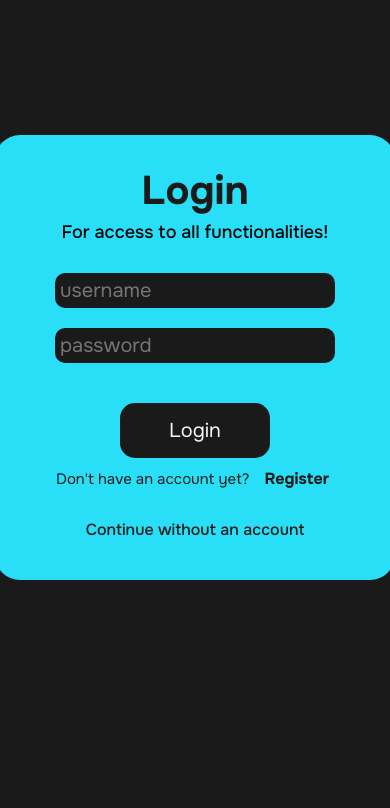
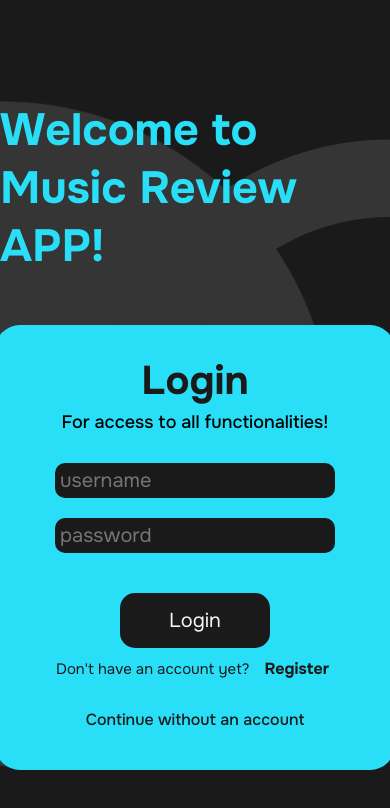
Before and after one commit to KAMMAT03/music-review-project, a React (Vite) app: page /auth in a window 390 px wide. Shown: the top 808 px of the page. Built offline with nearby package versions, Linux system fonts and the light colour scheme; the HTML template or start-up script is replaced by a standard one.

Commit message:
added vinyl icon and headphone icon in the background of login and main

```diff
--- a/src/pages/Login.jsx
+++ b/src/pages/Login.jsx
@@ -1,8 +1,10 @@
 import React from 'react'
-import '../styles/login.css'
 import { useLocation, useNavigate } from 'react-router-dom';
+import vinyl from '../assets/vinyl.svg';
+import headphones from '../assets/headphones.svg'
+import '../styles/login.css';
 
-export default function Login(props){
+export default function Login(){
     const [registered, setRegistered] = React.useState(true);
 
     const location = useLocation();
@@ -98,6 +100,9 @@ export default function Login(props){
 
     return (
         <div className='login-div'>
+            <img className='login-vinyl' src={vinyl} alt="" />
+            <img className='login-headphones' src={headphones} alt="" />
+            <h1 className='login-welcome'>Welcome to Music Review APP!</h1>
             <div className="login">
                 <h1>{registered ? 'Login' : 'Register'}</h1>
                 <p className='login-info' >For access to all functionalities!</p>
--- a/src/pages/Main.jsx
+++ b/src/pages/Main.jsx
@@ -2,6 +2,8 @@ import React from "react";
 import { useLocation, useNavigate } from "react-router-dom";
 import Album from "./Album";
 import Nav from "./Nav";
+import vinyl from '../assets/vinyl.svg';
+import headphones from '../assets/headphones.svg'
 import '../styles/main.css'
 
 export default function Main(props){
@@ -90,6 +92,8 @@ export default function Main(props){
 
     return (
         <main className="main">
+            <img className='main-vinyl' src={vinyl} alt="" />
+            <img className='main-headphones' src={headphones} alt="" />
             <Nav
                 handleChange={handleChange}
                 searchValue={searchContent}
--- a/src/styles/login.css
+++ b/src/styles/login.css
@@ -3,7 +3,8 @@
     flex-direction: column;
     align-items: center;
     justify-content: center;
-    margin-top: 16vh;
+    margin-top: 12vh;
+    gap: 50px;
 }
 
 .login{
@@ -109,3 +110,39 @@
 .login-continue:active, .login-toggle button:active{
     opacity: 0.8;
 }
+
+.login-welcome{
+    color: rgb(40, 223, 247);
+    font-size: 45px;
+}
+
+.login-vinyl{
+    width: 700px;
+    position: fixed;
+    z-index: -1;
+    left: -350px;
+    filter: invert(17%) sepia(14%) saturate(0%) hue-rotate(201deg) brightness(41%) contrast(68%);
+    top: 10vh;
+    animation-name: spin;
+    animation-duration: 8000ms;
+    animation-iteration-count: infinite;
+    animation-timing-function: linear;
+}
+
+@keyframes spin {
+    from {
+        transform:rotate(0deg);
+    }
+    to {
+        transform:rotate(360deg);
+    }
+}
+
+.login-headphones{
+    height: 700px;
+    position: fixed;
+    z-index: -1;
+    right: -350px;
+    top: 10vh;
+    filter: invert(17%) sepia(14%) saturate(0%) hue-rotate(201deg) brightness(41%) contrast(68%);
+}
--- a/src/styles/main.css
+++ b/src/styles/main.css
@@ -195,3 +195,34 @@
     position: fixed;
     top: 40%;
 }
+
+.main-vinyl{
+    width: 600px;
+    position: fixed;
+    z-index: -1;
+    left: -300px;
+    filter: invert(17%) sepia(14%) saturate(0%) hue-rotate(201deg) brightness(41%) contrast(68%);
+    top: 18vh;
+    animation-name: spin;
+    animation-duration: 8000ms;
+    animation-iteration-count: infinite;
+    animation-timing-function: linear;
+}
+
+@keyframes spin {
+    from {
+        transform:rotate(0deg);
+    }
+    to {
+        transform:rotate(360deg);
+    }
+}
+
+.main-headphones{
+    height: 600px;
+    position: fixed;
+    z-index: -1;
+    right: -300px;
+    top: 18vh;
+    filter: invert(17%) sepia(14%) saturate(0%) hue-rotate(201deg) brightness(41%) contrast(68%);
+}
```
Also changed, not shown: src/assets/headphones.svg (added), src/assets/vinyl.svg (added).
